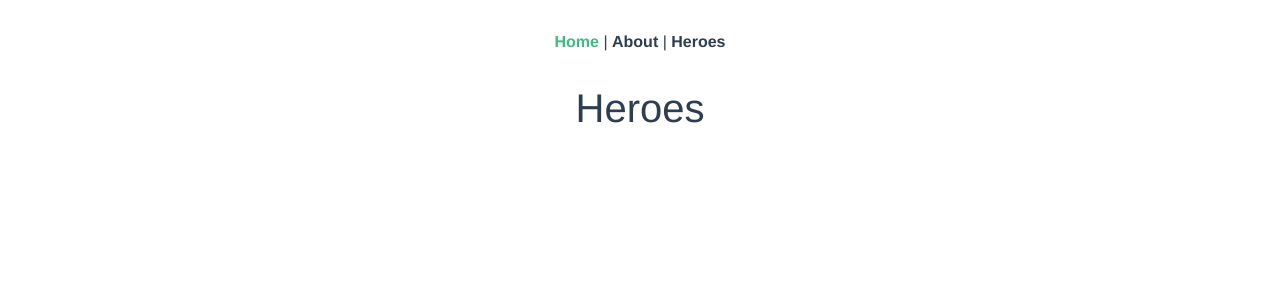
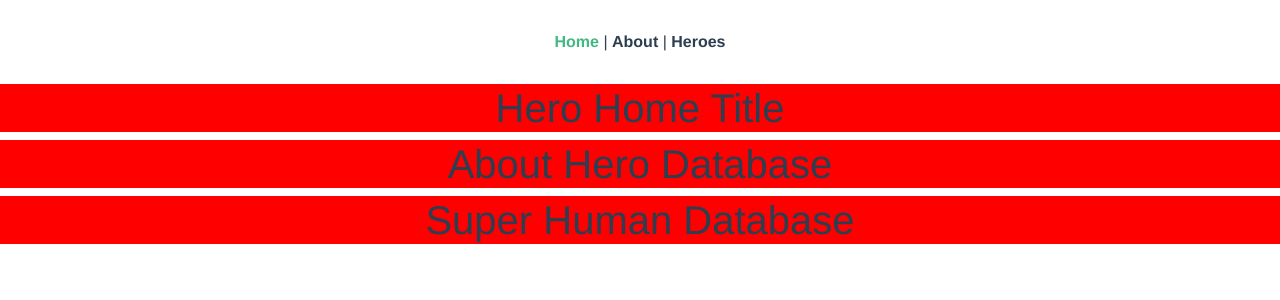
Before and after one commit to jaysnel/super-hero-database, a Vue app: page /#/ in a window 1280 px wide. Shown: the top 300 px of the page. Built offline with nearby package versions, Linux system fonts and the light colour scheme.

Commit message:
getting home page started

```diff
--- a/src/views/Heroes.vue
+++ b/src/views/Heroes.vue
@@ -1,12 +1,11 @@
 <template>
     <div class="text-center hero-outer-container">
-        <input type="text" v-model="userSearch">
-        <h1>Heroes</h1>
+        <h1>Search</h1><input type="text" v-model="userSearch">
         <div class="hero-container-inner container text-center">
             <div v-for="item in filteredList" v-bind:key="item.id">
                 <h3>{{ item.name }}</h3>
-                <p>{{ parseInt(item.id) }}</p>
-                <a  target="_blank" v-on:click="heroPage(item.id)"><button type="button" class="btn btn-dark">Visit</button></a>
+                <!-- <p>{{ parseInt(item.id) }}</p> -->
+                <a  target="_blank" v-on:click="heroPage(item.id)"><button type="button" class="btn btn-dark">View Info</button></a>
             </div>
         </div>
     </div>
@@ -50,15 +49,10 @@ export default {
                 let newList = [];
                 let searchOption = this.userSearch;
 
-                // for(let i = 0; i <= 40; i++) {heroList.push(this.Heroes[i])}
-
                 if(searchOption === '') { return heroList } // Returnin full list if user has not typed anything in
-
                 heroList.filter(j => {
                     if(j.name.toLowerCase().includes(searchOption.toLowerCase())) newList.push(j);
                 })
-
-
                 return newList;
             }
   },
--- a/src/views/Home.vue
+++ b/src/views/Home.vue
@@ -1,8 +1,20 @@
 <template>
   <div class="home">
-    <h1>Heroes</h1>
-    <!-- <HelloWorld msg="Welcome to Your Vue.js App"/> -->
-    <p>{{ Heroes }}</p>
+
+    <div class="dl1">
+    <h1>Hero Home Title</h1>
+    </div>
+
+    <div class="dl2">
+    <h1>About Hero Database</h1>
+    </div>
+
+    <div class="dl3">
+    <h1>Super Human Database</h1>
+    </div>
+
+
+
   </div>
 </template>
 
@@ -27,3 +39,9 @@ export default {
   }
 }
 </script>
+
+<style scoped>
+.home div {
+  background: #ff0000;
+}
+</style>
```
